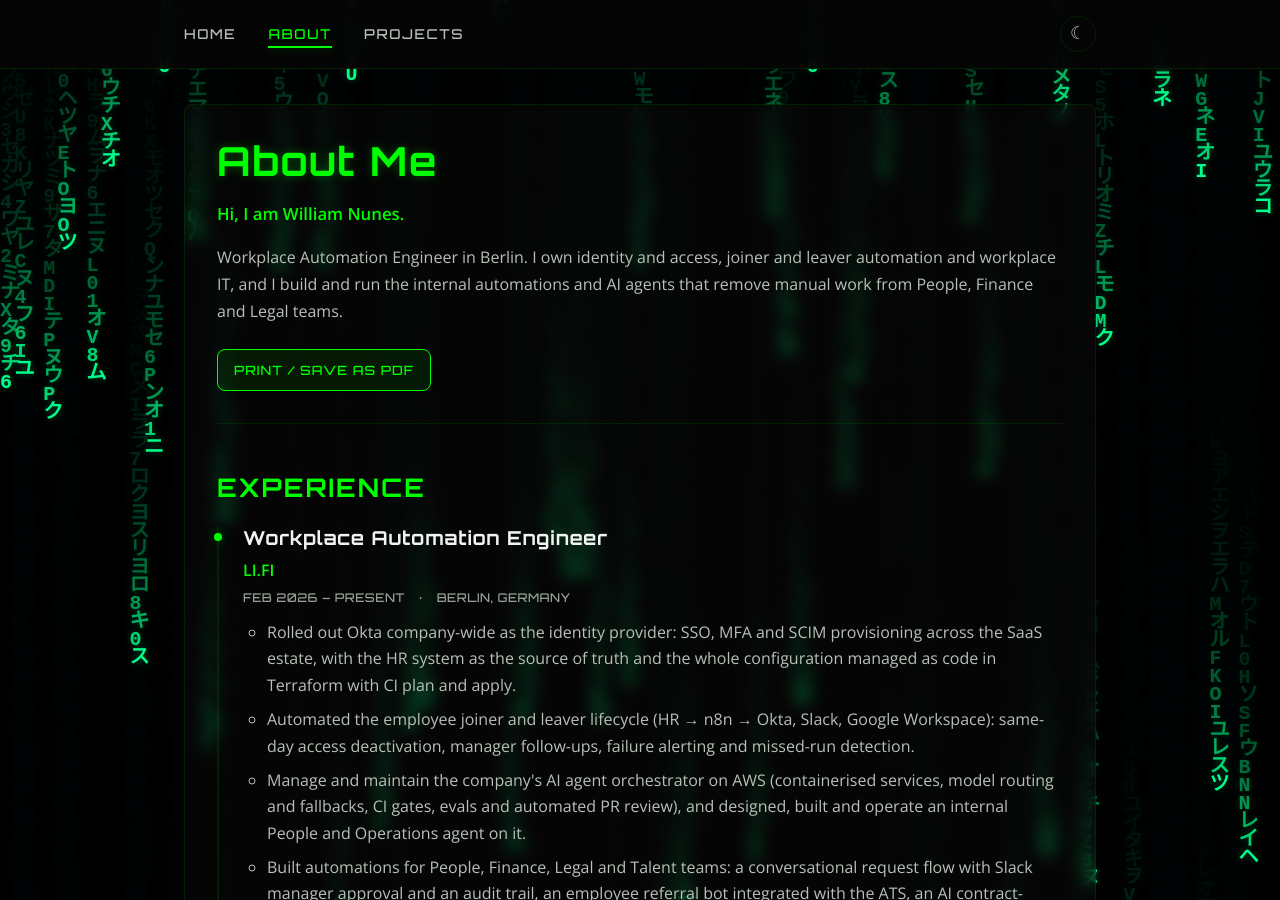
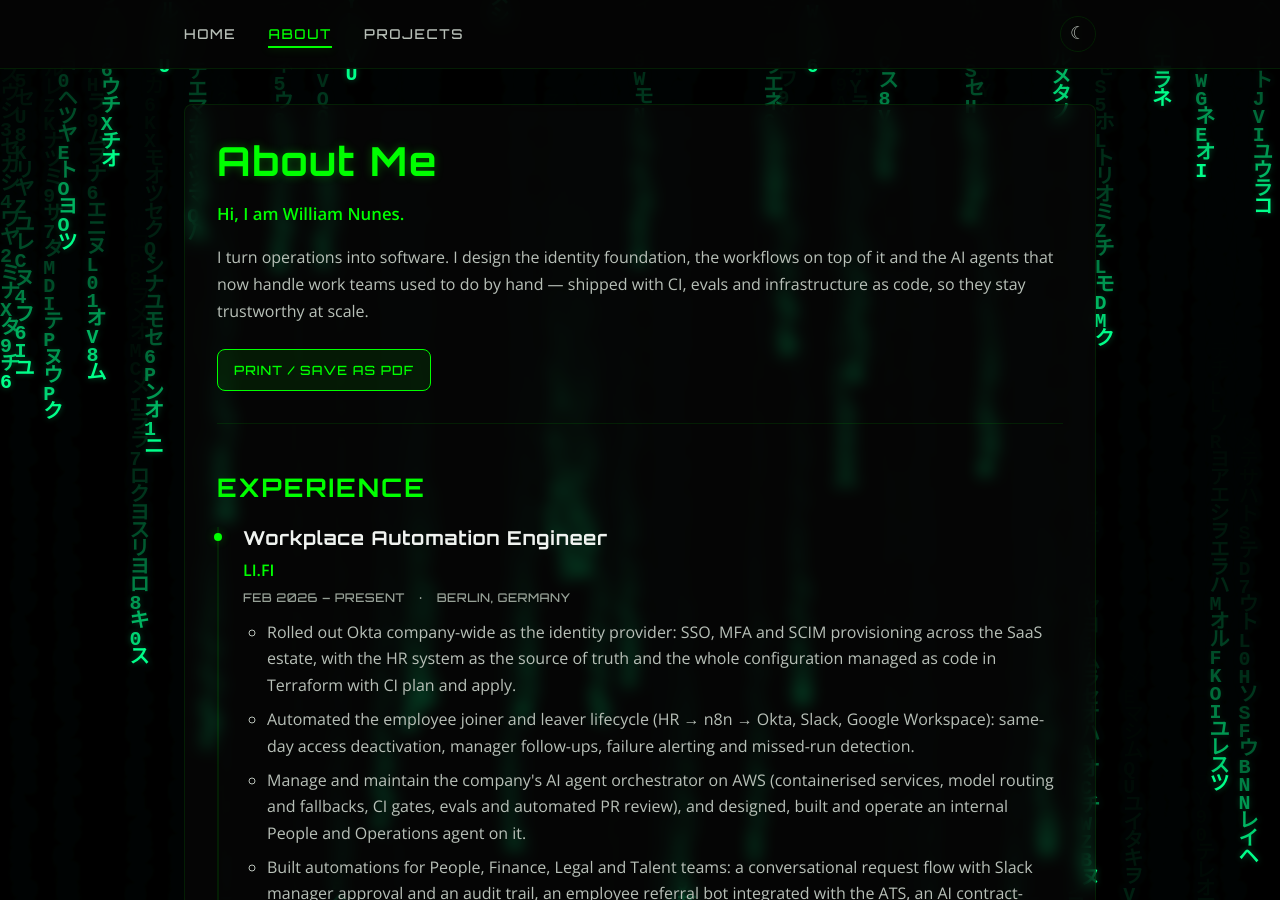
Before and after one commit to th30ne-W/th30ne-W.github.io, a Jekyll site: the page built from about.md, in a window 1280 px wide and 900 px high. Built offline with Jekyll 4.4.1, drawn with Linux system fonts in a browser that asks for light colours.

Commit message:
feat: broaden CV summary (WIL-42)

```diff
--- a/about.md
+++ b/about.md
@@ -6,7 +6,7 @@ permalink: /about/
 description: "CV of William Nunes, Workplace Automation Engineer in Berlin: identity and access, lifecycle automation, AI agents and workplace IT."
 greeting: "Hi, I am William Nunes."
 summary: |
-  Workplace Automation Engineer in Berlin. I own identity and access, joiner and leaver automation and workplace IT, and I build and run the internal automations and AI agents that remove manual work from People, Finance and Legal teams.
+  I turn operations into software. I design the identity foundation, the workflows on top of it and the AI agents that now handle work teams used to do by hand — shipped with CI, evals and infrastructure as code, so they stay trustworthy at scale.
 
 experience:
   - company: "LI.FI"
```
